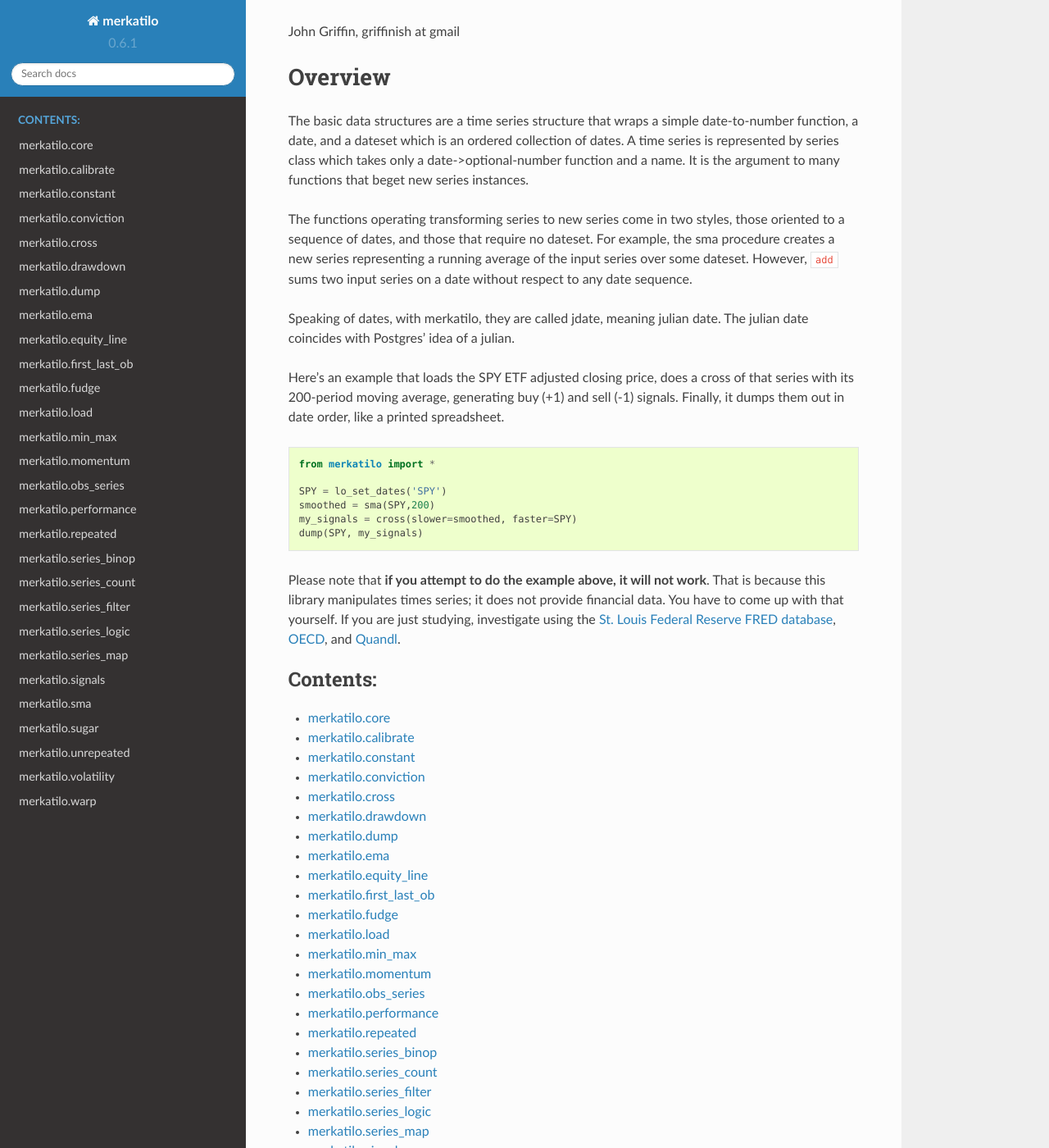
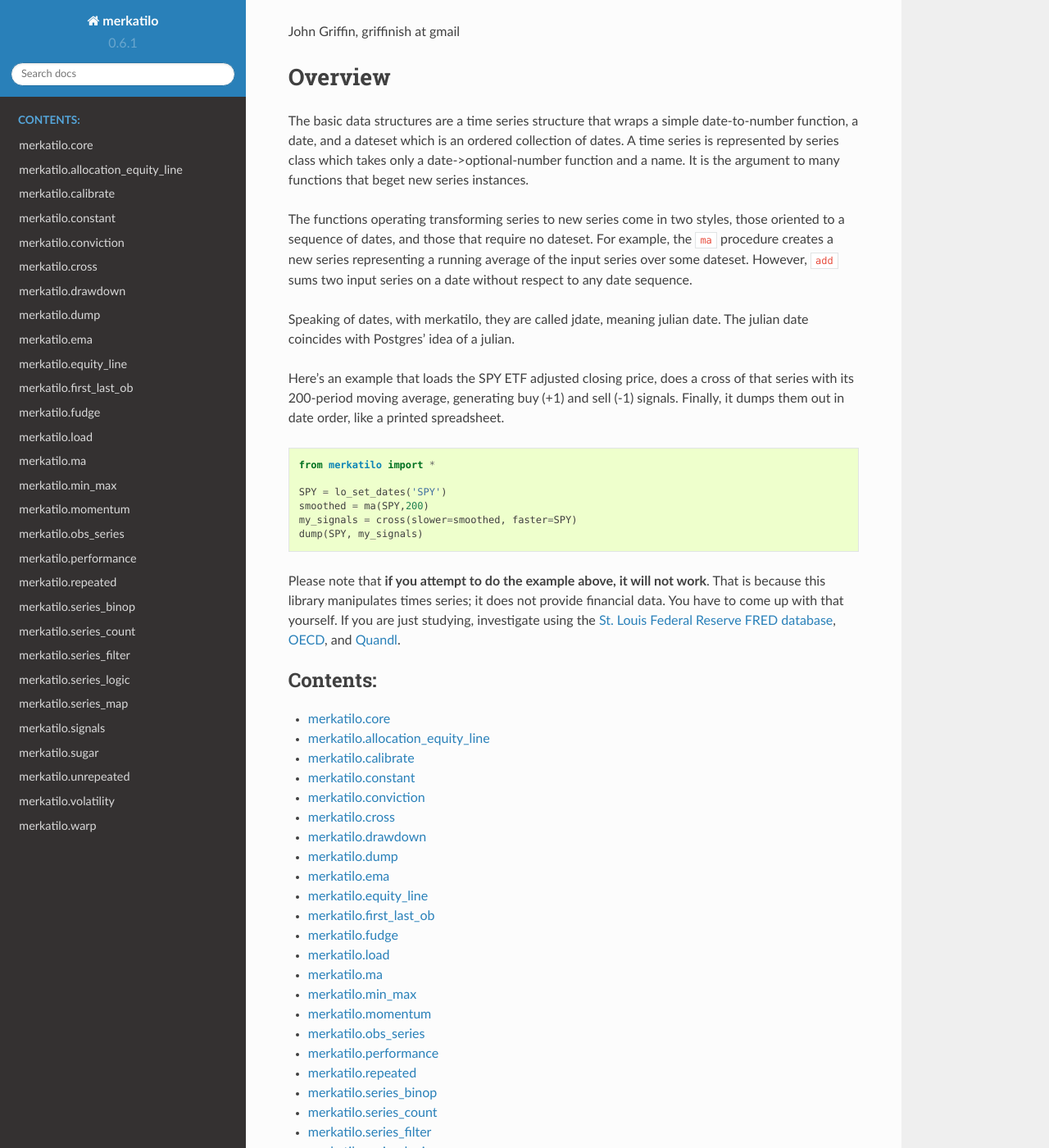
Before and after one commit to JohnCGriffin/merkatilo_py3, a Sphinx documentation site: the page built from docs/index.rst, in a window 1280 px wide and 1400 px high, scrolled down 349 px. Shown: the whole window at 82% size. Built offline with Sphinx 7.4.7 and the Read the Docs theme 2.0.0, drawn with Linux system fonts in a browser that asks for light colours.

Commit message:
remnants of sma renamed ma

```diff
--- /dev/null
+++ b/docs/allocation_equity_line.rst
@@ -0,0 +1,6 @@
+merkatilo.allocation_equity_line
+================================
+
+.. automodule:: merkatilo.allocation_equity_line
+    :members:
+    :undoc-members:
--- a/docs/index.rst
+++ b/docs/index.rst
@@ -33,7 +33,7 @@ the argument to many functions that beget new series instances.
 
 The functions operating transforming series to new series come in two styles,
 those oriented to a sequence of dates, and those that require no dateset.
-For example, the sma procedure creates a new series representing a running
+For example, the :code:`ma` procedure creates a new series representing a running
 average of the input series over some dateset. However, :code:`add` sums two input
 series on a date without respect to any date sequence.
 
@@ -50,7 +50,7 @@ date order, like a printed spreadsheet.
    from merkatilo import *
 
    SPY = lo_set_dates('SPY')
-   smoothed = sma(SPY,200)
+   smoothed = ma(SPY,200)
    my_signals = cross(slower=smoothed, faster=SPY)
    dump(SPY, my_signals)
 
@@ -70,6 +70,7 @@ and `Quandl <https://www.quandl.com/>`_.
    :caption: Contents:
 
    merkatilo.core
+   allocation_equity_line
    calibrate
    constant
    conviction
@@ -81,6 +82,7 @@ and `Quandl <https://www.quandl.com/>`_.
    first_last_ob
    fudge
    load
+   ma
    min_max
    momentum
    obs_series
@@ -92,7 +94,6 @@ and `Quandl <https://www.quandl.com/>`_.
    series_logic
    series_map
    signals
-   sma
    sugar
    unrepeated
    volatility
--- /dev/null
+++ b/docs/ma.rst
@@ -0,0 +1,6 @@
+merkatilo.ma
+============
+
+.. automodule:: merkatilo.ma
+    :members:
+    :undoc-members:
--- a/docs/sma.rst
+++ /dev/null
@@ -1,6 +0,0 @@
-merkatilo.sma
-=============
-
-.. automodule:: merkatilo.sma
-    :members:
-    :undoc-members:
```
Also changed, not shown: 2 other files.
